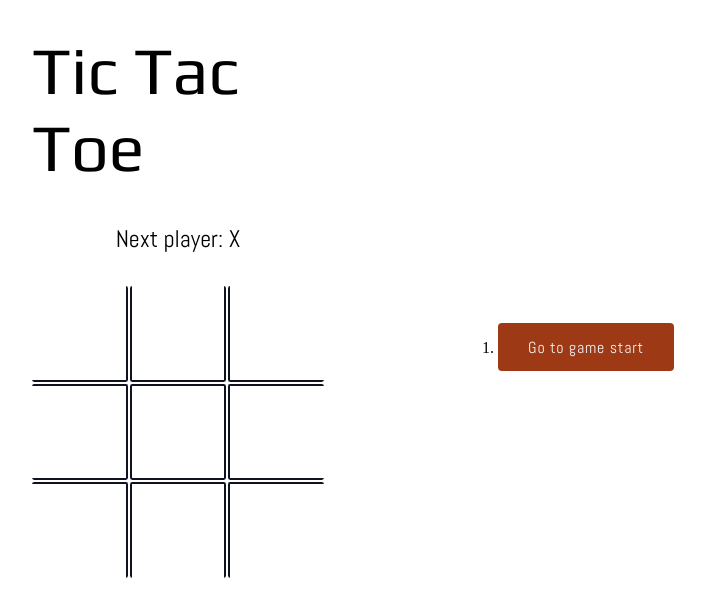
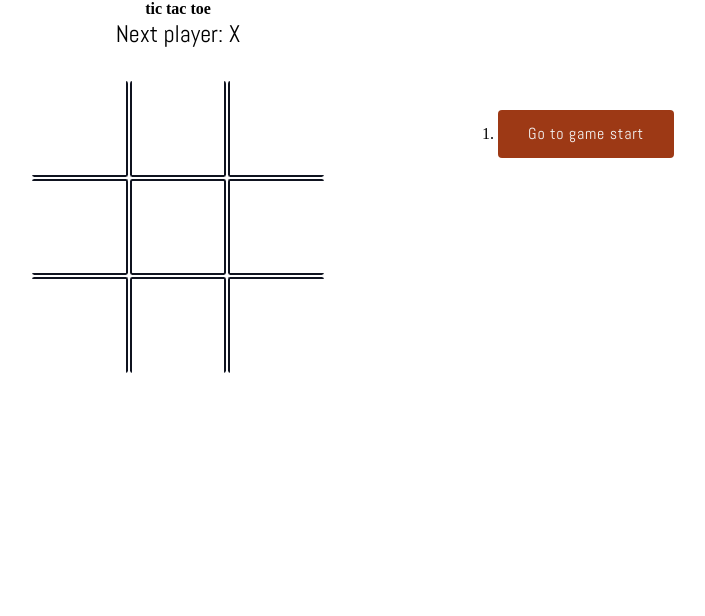
Before and after one commit to dponcez/react-tic-tac-toe, a React app: page / in a window 1280 px wide. Shown: the top 616 px of the page, without its empty margins (275-980 px from the left). Built offline with nearby package versions, Linux system fonts and the light colour scheme.

Commit message:
Modify Board component: Remove the (.header) class from Board.css

```diff
--- a/src/components/Board/Board.css
+++ b/src/components/Board/Board.css
@@ -3,20 +3,6 @@
   align-items: center;
   flex-direction: column;
   justify-content: center;
-  height: var(--svh);
-  position: relative;
-
-  .header {
-    display: flex;
-    align-items: center;
-    justify-content: center;
-    position: absolute;
-    top: 2rem;
-    .heading {
-      font: 500 calc(var(--fnt-sz) * 2.5) var(--fnt-play);
-      text-transform: capitalize;
-    }
-  }
 
   .status {
     padding-block-end: 2rem;
```
